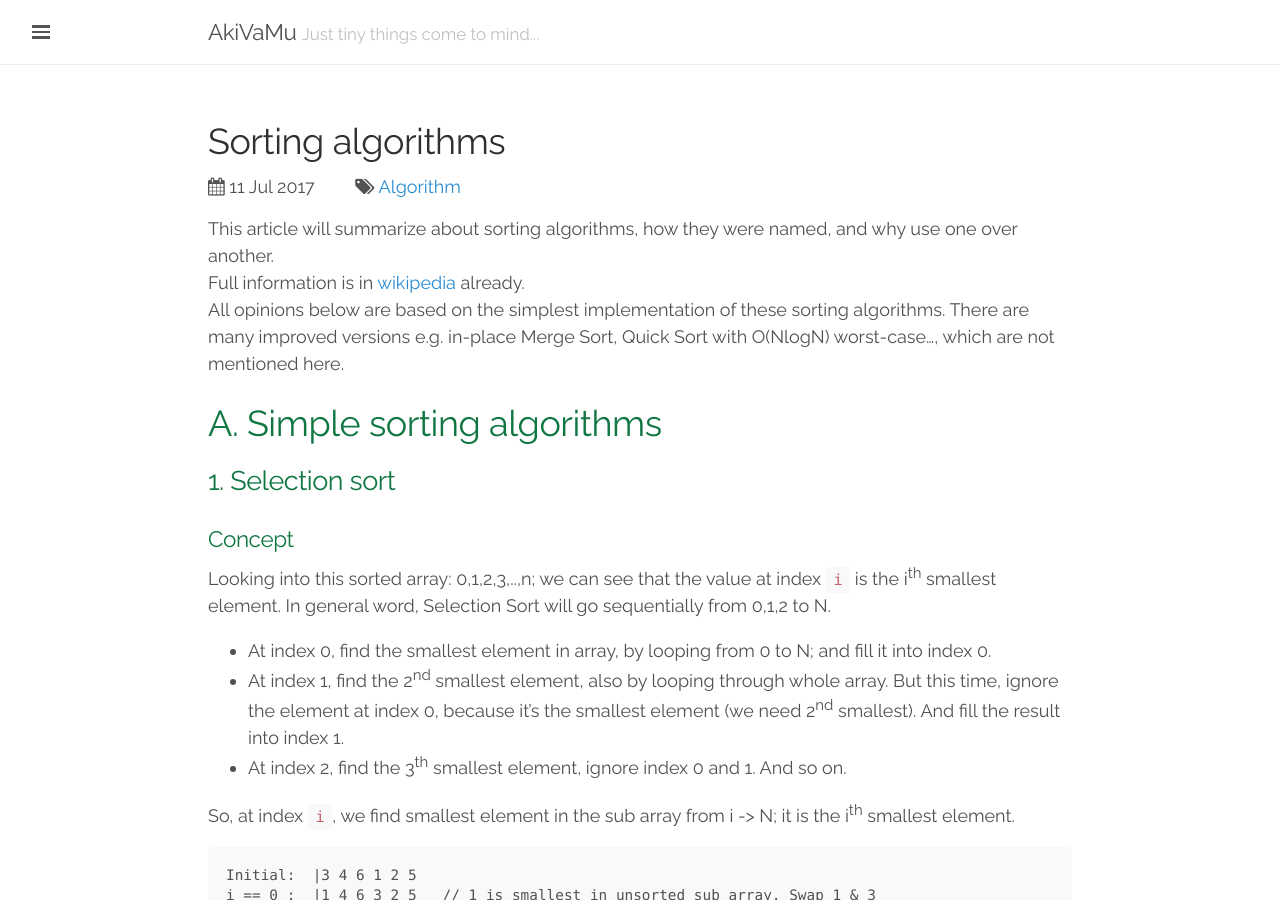
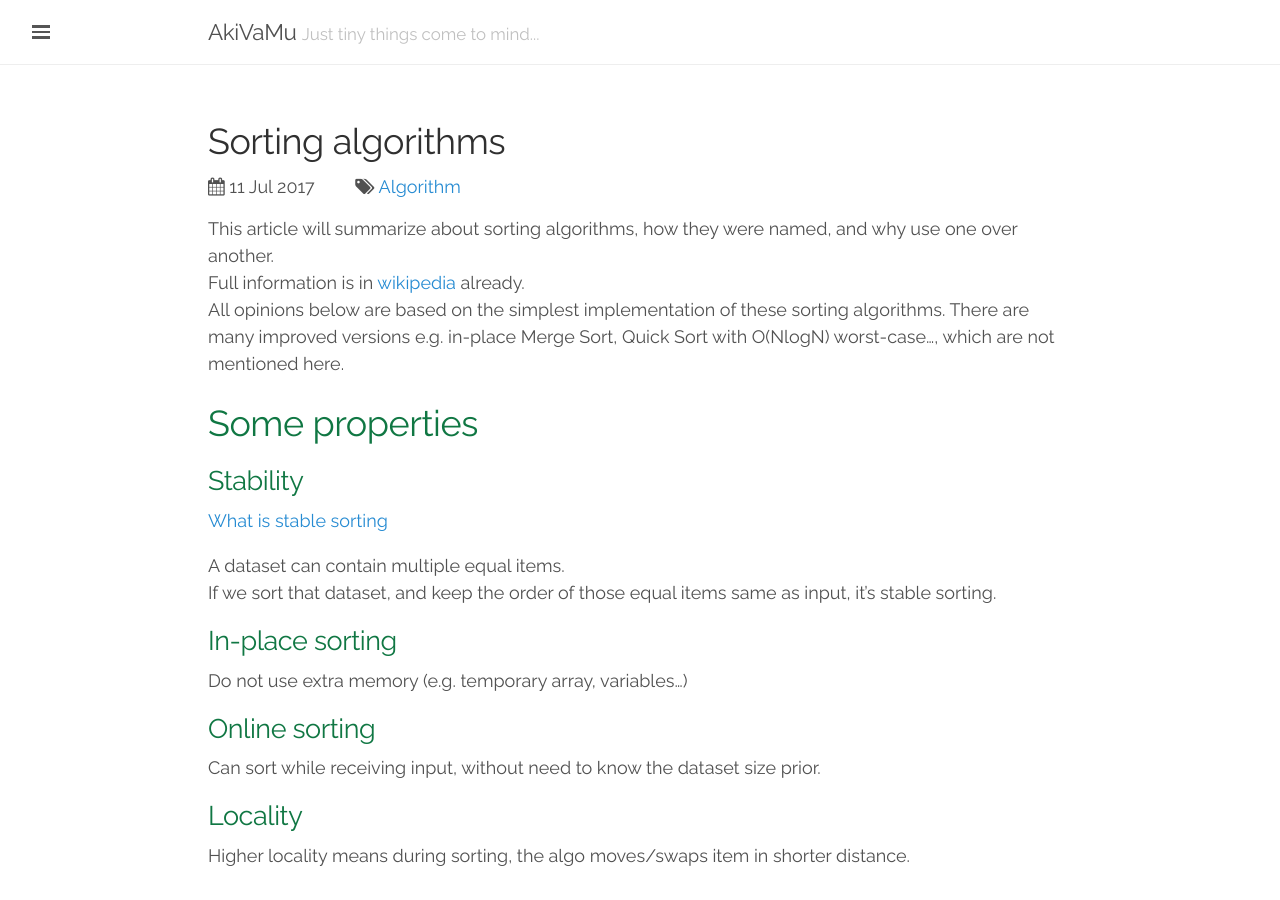
Before and after one commit to akivamu/akivamu.github.io, a Jekyll site: the page built from _posts/2017-07-11-sorting-algorithms.md, in a window 1280 px wide and 900 px high. Built offline with Jekyll 4.4.1, drawn with Linux system fonts in a browser that asks for light colours; comment, search, counter and statistics services are not loaded.

Commit message:
edit sorting algo

```diff
--- a/_posts/2017-07-11-sorting-algorithms.md
+++ b/_posts/2017-07-11-sorting-algorithms.md
@@ -9,6 +9,27 @@ This article will summarize about sorting algorithms, how they were named, and w
 Full information is in [wikipedia](https://en.wikipedia.org/wiki/Sorting_algorithm#Comparison_of_algorithms) already.
 All opinions below are based on the simplest implementation of these sorting algorithms. There are many improved
 versions e.g. in-place Merge Sort, Quick Sort with O(NlogN) worst-case..., which are not mentioned here.
+
+# Some properties
+
+## Stability
+
+[What is stable sorting](https://stackoverflow.com/a/1517824/6445037)
+
+A dataset can contain multiple equal items.
+If we sort that dataset, and keep the order of those equal items same as input, it's stable sorting.
+
+## In-place sorting
+
+Do not use extra memory (e.g. temporary array, variables...)
+
+## Online sorting
+
+Can sort while receiving input, without need to know the dataset size prior.
+
+## Locality
+
+Higher locality means during sorting, the algo moves/swaps item in shorter distance.
 
 # A. Simple sorting algorithms
 
```
